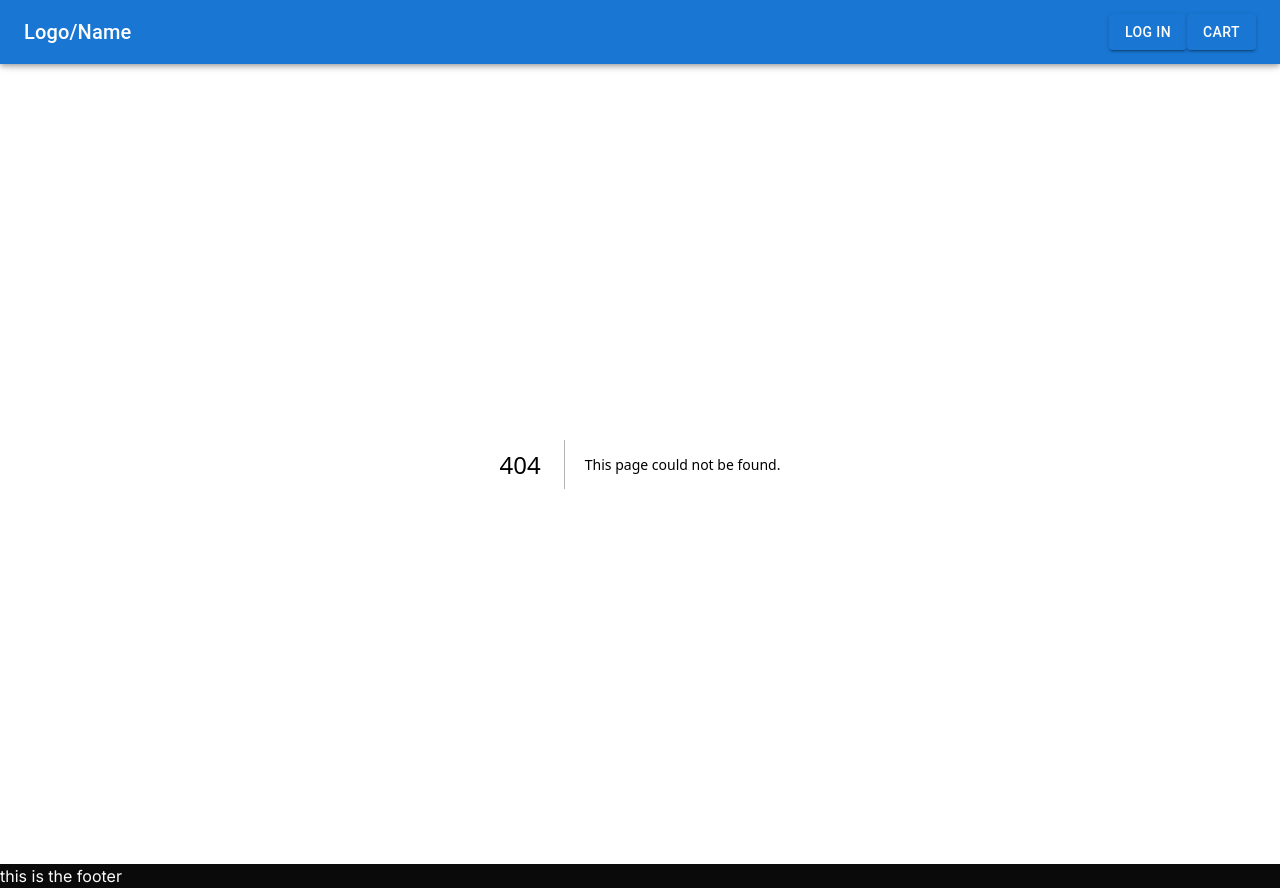
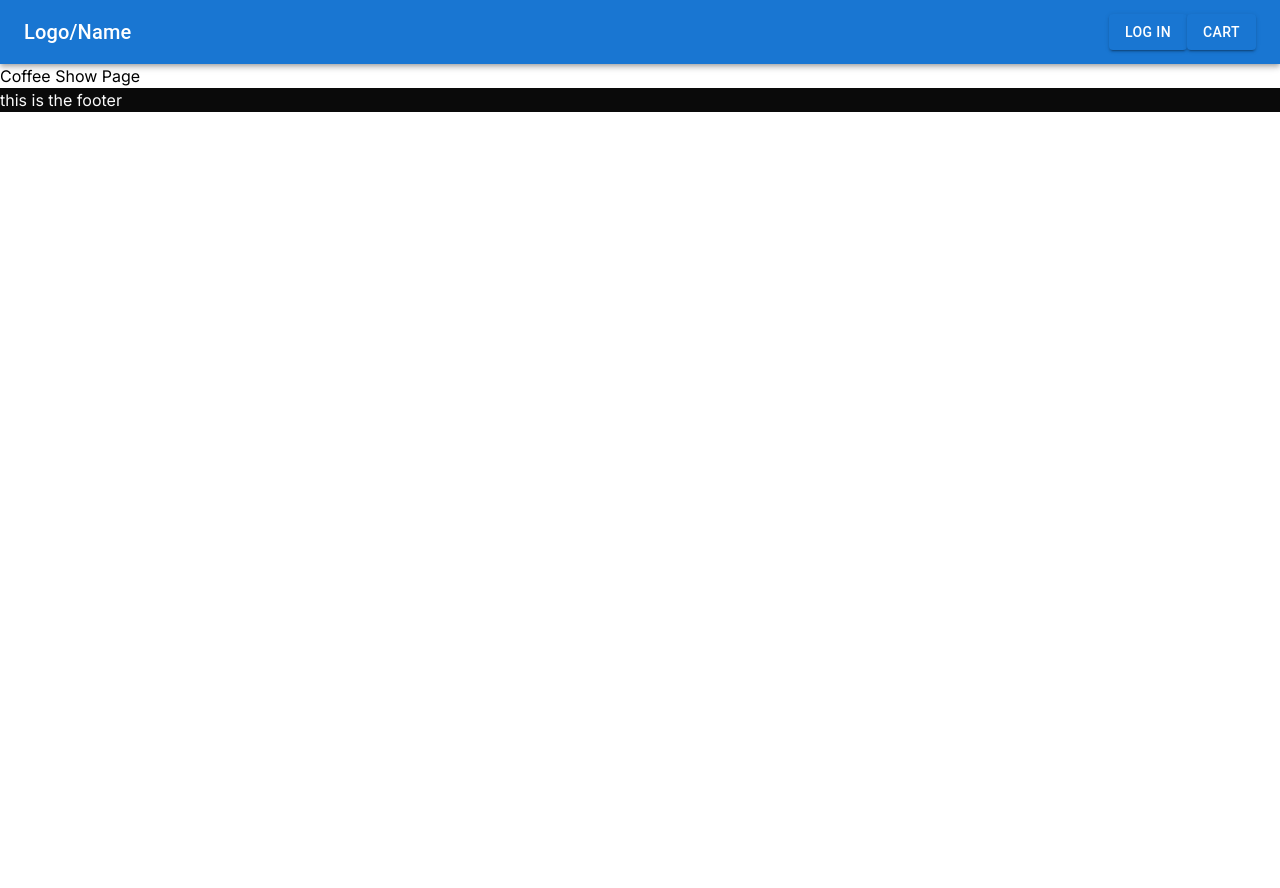
Before and after one commit to MtJakhar/coffeeShop, a Next.js app: page /coffee/1 in a window 1280 px wide. Before the commit this address had no page. After the commit the page ends 800 px from the top, so only its background shows below. Built offline with nearby package versions, Linux system fonts and the light colour scheme.

Commit message:
created routes to shop, and coffee show page

```diff
--- /dev/null
+++ b/app/coffee/[coffeeShowPage]/page.js
@@ -0,0 +1,7 @@
+export default function CoffeeShowPage() {
+  return (
+    <div>
+      <h1>Coffee Show Page</h1>
+    </div>
+  );
+}
--- /dev/null
+++ b/app/shop/page.js
@@ -0,0 +1,7 @@
+export default function Shop() {
+  return (
+    <div>
+      <h1>SHOPPING</h1>
+    </div>
+  );
+}
```
